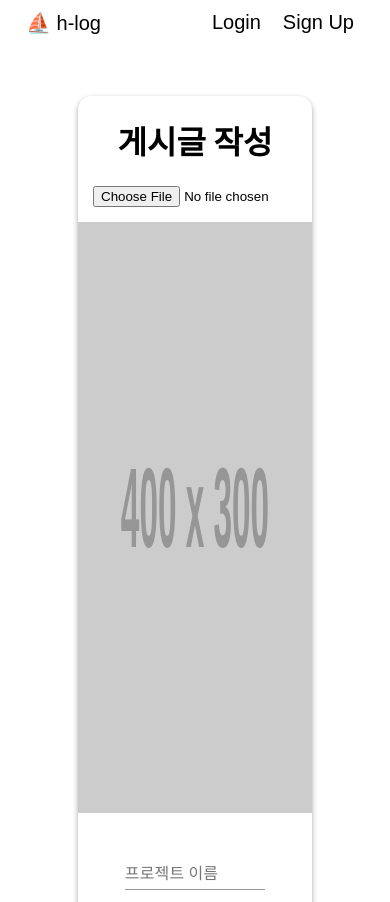
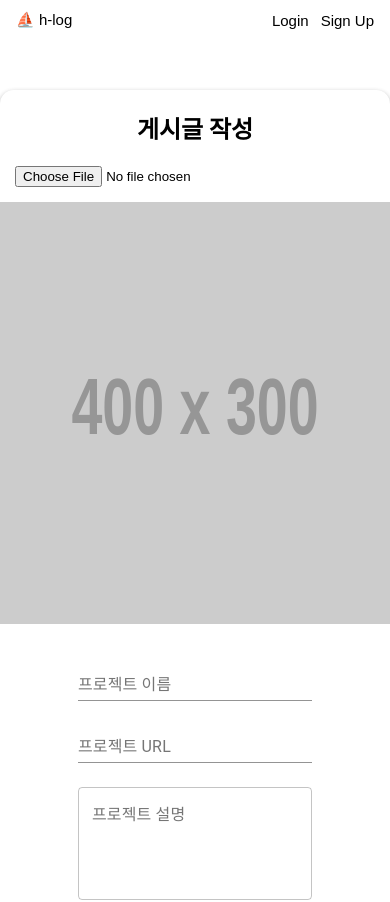
Before and after one commit to leedaeho1188/REACT_Blog_hh99, a React (Create React App) app: page /write in a window 390 px wide. Shown: the top 902 px of the page. Built offline with nearby package versions, Linux system fonts and the light colour scheme.

Commit message:
반응형 기능 구현

```diff
--- a/src/components/Header.js
+++ b/src/components/Header.js
@@ -82,6 +82,9 @@ const FlexContainer = styled.div`
   width: 100vw;
   margin: auto;
   box-sizing: border-box;
+  @media (max-width: 450px){
+    padding: 10px 10px
+  }
 `
 
 
@@ -96,6 +99,10 @@ const HeaderBtn = styled.button`
   &:hover {
     font-weight:600;
   };
+  @media (max-width: 450px){
+    font-size: 15px;
+    margin-right: 0px;
+  }
 `
 
 
--- a/src/components/Post.js
+++ b/src/components/Post.js
@@ -106,11 +106,9 @@ const Post = (props) => {
       <React.Fragment>
         <PostContainer>
           <PostTop>
+            <UserName>🚩 {props.user_info.user_name}</UserName>
+
             <div style={{display: "flex"}}>
-              <UserName>{props.user_info.user_name}</UserName>
-            </div>
-            <div style={{display: "flex"}}>
-            <p>{props.insert_dt}</p>
               {is_me && (
               <PostBtn>
                 <Button color="secondary" style={{fontSize: '15px'}}
@@ -130,14 +128,17 @@ const Post = (props) => {
                 )}
             </div>
           </PostTop>
-          <PostLink href={props.url} target="_blank">{props.name}</PostLink>
+          <PostLink href={props.url} target="_blank" >{props.name}</PostLink>
           <Contents>{props.contents}</Contents>
           <PostImg src={props.image_url} onClick={_onClick} />
           <PostBottom>
-          {is_like ?
+          <LikeContainer>
+            {is_like ?
             (<PostLike style={{color: 'red'}} onClick={dislikeSubmit} >❤</PostLike>) : (
             <PostLike style={{color: 'pink'}} onClick={likeSubmit}  >❤</PostLike>)}
-            <div style={{marginRight: "14px"}}>Liked: {like_cnt}</div>
+            <div style={{marginLeft: "15px"}}>좋아요: <span style={{fontWeight: "600"}}>{like_cnt}</span></div>
+          </LikeContainer>
+          <p>{props.insert_dt}</p>
           </PostBottom>
         </PostContainer>
       </React.Fragment>
@@ -149,10 +150,9 @@ const Post = (props) => {
         <PostContainer>
           <PostTop>
             <div style={{display: "flex"}}>
-              <UserName>{props.user_info.user_name}</UserName>
+              <UserName>🚩 {props.user_info.user_name}</UserName>
             </div>
             <div style={{display: "flex"}}>
-            <p>{props.insert_dt}</p>
               {is_me && (
               <PostBtn>
                 <Button color="secondary" style={{fontSize: '15px'}}
@@ -173,17 +173,20 @@ const Post = (props) => {
             </div>
           </PostTop>
           <div style={{display:"flex"}}>
-            <PostImgC src={props.image_url} onClick={_onClick} />
-          <div style={{width:"30%"}}>
-            <PostLink href={props.url} target="_blank">{props.name}</PostLink>
-            <Contents>{props.contents}</Contents>
+          <PostImgC src={props.image_url} onClick={_onClick} />
+          <div style={{width: '25%'}}>
+            <PostLink href={props.url} target="_blank" style={{marginLeft: "5px"}} >{props.name}</PostLink>
+            <ContentsC>{props.contents}</ContentsC>
           </div>
           </div>
           <PostBottom>
-          {is_like ?
+          <LikeContainer>
+            {is_like ?
             (<PostLike style={{color: 'red'}} onClick={dislikeSubmit} >❤</PostLike>) : (
             <PostLike style={{color: 'pink'}} onClick={likeSubmit}  >❤</PostLike>)}
-            <div style={{marginRight: "14px"}}>Liked: {like_cnt}</div>
+            <div style={{marginLeft: "15px"}}>좋아요: <span style={{fontWeight: "600"}}>{like_cnt}</span></div>
+          </LikeContainer>
+          <p>{props.insert_dt}</p>
           </PostBottom>
         </PostContainer>
       </React.Fragment>
@@ -231,8 +234,16 @@ const Contents = styled.p`
   margin-left: 20px;
   white-space: initial;
   overflow: hidden;
+`
 
+const ContentsC= styled.p`
+  width: 100%;
+  white-space: normal;
+  overflow: hidden;
+  word-wrap: break-word;
+  margin-left: 5px;
 `
+
 const PostTop = styled.div`
   display: flex;
   text-align: center;
@@ -257,8 +268,8 @@ const PostImg = styled.img`
   height: 500px;
   margin-bottom: 10px;
   cursor: pointer;
-  @media (max-width: 750px){
-    height:
+  @media (max-width: 450px){
+    height: 350px;
   }
 `
 
@@ -267,6 +278,9 @@ const PostImgC = styled.img`
   height: 500px;
   margin-bottom: 10px;
   cursor: pointer;
+  @media (max-width: 450px){
+    height:350px;
+  }
 `
 
 const PostLink = styled.a`
--- a/src/pages/PostWrite.js
+++ b/src/pages/PostWrite.js
@@ -78,7 +78,7 @@ const PostWrite = (props) => {
 
   return(
      <WriteContainer>
-      <h1 style={{textAlign: "center"}}>게시글 작성</h1>
+      <h2 style={{textAlign: "center"}}>게시글 작성</h2>
       <div style={{marginLeft:"15px"}}>
         <Upload/>
       </div>
@@ -153,7 +153,7 @@ const PostWrite = (props) => {
   if (selectedValue === 'b'){
     return(
       <WriteContainer>
-       <h1 style={{textAlign: "center"}}>게시글 작성</h1>
+       <h2 style={{textAlign: "center"}}>게시글 작성</h2>
        <TextContainer>
          <TextField
                id="standard-search"
@@ -228,12 +228,12 @@ const PostWrite = (props) => {
   if (selectedValue === 'c'){
     return(
       <WriteContainer>
-       <h1 style={{textAlign: "center"}}>게시글 작성</h1>
+       <h2 style={{textAlign: "center"}}>게시글 작성</h2>
        <div style={{marginLeft:"15px"}}>
          <Upload/>
        </div>
        <MiddleContainer>
-       <WriteImg src={preview ? preview : "http://via.placeholder.com/400x300"} style={{width: "50%"}} />
+       <WriteImgC src={preview ? preview : "http://via.placeholder.com/400x300"} style={{width: "50%"}} />
        <TextContainer>
          <TextField
                id="standard-search"
@@ -315,13 +315,34 @@ const WriteContainer = styled.div`
   margin-bottom: 30px;
   border-radius: 14px;
   box-shadow: 0 3px 6px rgba(0,0,0,0.12), 0 2px 5px rgba(0,0,0,0.24);
+  @media (max-width: 750px){
+    width: 80vw;
+  }
+  @media (max-width: 450px){
+    width: 100vw;
+  }
 `
 
 const WriteImg = styled.img`
   width: 100%;
   height: 70vh;
   margin: 15px 0;
+  @media (max-width: 450px){
+    height: 50vh;
+  }
 `
+const WriteImgC = styled.img`
+  width: 100%;
+  height: 50vh;
+  margin: 15px 0;
+  @media (max-width: 750px){
+    height: 40vh;
+  }
+  @media (max-width: 450px){
+    height: 30vh;
+  }
+`
+
 
 const TextContainer = styled.div`
   display: flex;
```
